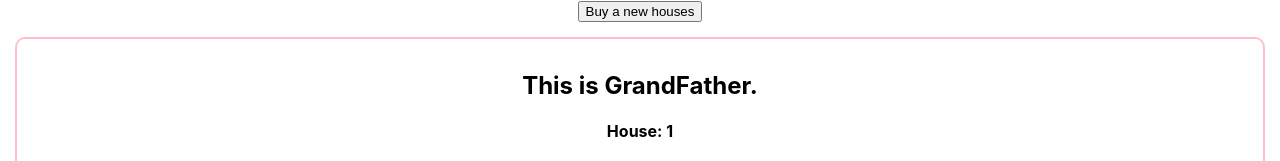
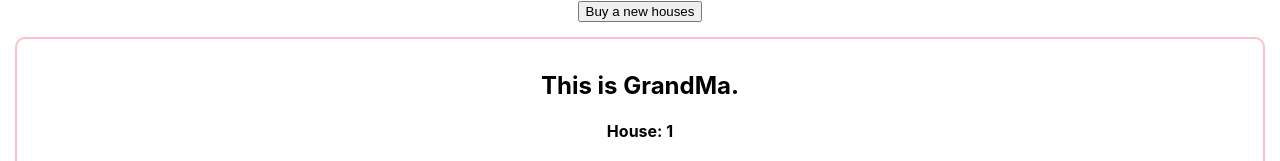
Before and after one commit to mdraselmiah95/grandMa-context, a React (Create React App) app: page / in a window 1280 px wide. Shown: the top 161 px of the page. Built offline with nearby package versions, Linux system fonts and the light colour scheme.

Commit message:
WIP on GrandMa context project

```diff
--- a/src/components/Grandfather/Grandfather.js
+++ b/src/components/Grandfather/Grandfather.js
@@ -7,7 +7,7 @@ const Grandfather = (props) => {
   const { house } = props;
   return (
     <div>
-      <h2>This is GrandFather.</h2>
+      <h2>This is GrandMa.</h2>
       <h4>House: {house}</h4>
       <div style={{ display: "flex" }}>
         <Father house={house} />
```
